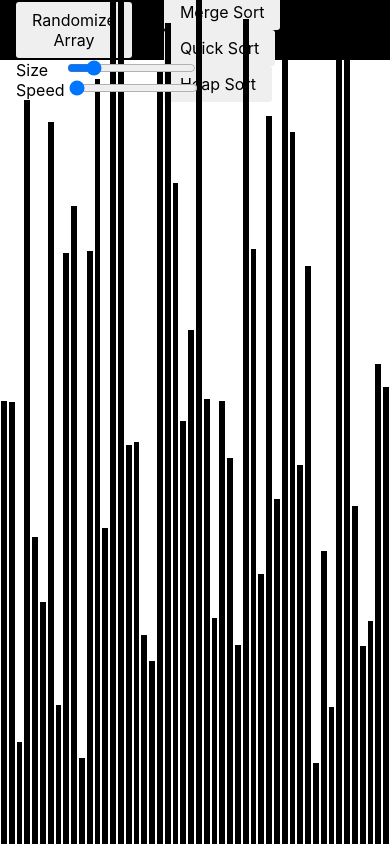
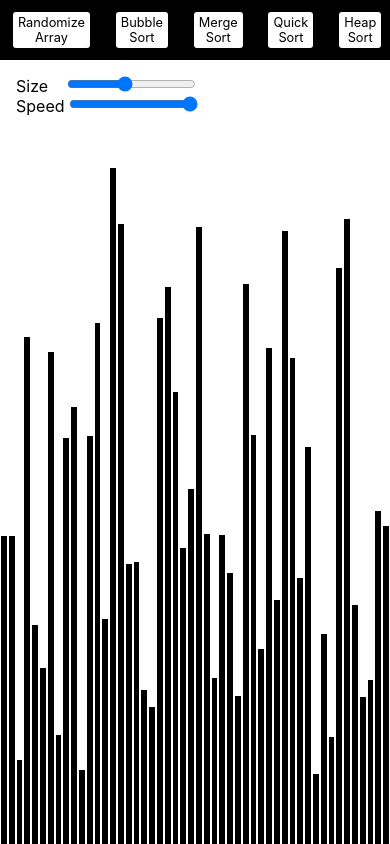
Before and after one commit to nkuek/SortEd, a React (Create React App) app: page / in a window 390 px wide. Built offline with nearby package versions, Linux system fonts and the light colour scheme.

Commit message:
mobile styling

```diff
--- a/src/App.js
+++ b/src/App.js
@@ -8,6 +8,7 @@ const generateRandomInt = (min, max) => {
 };
 
 function App() {
+    document.body.style.height = `${window.innerHeight}px`;
     const [array, setArray] = useState([]);
     const [loading, setLoading] = useState(false);
     const [arrayLength, setArrayLength] = useState(50);
@@ -20,7 +21,7 @@ function App() {
         }
         const array = [];
         for (let i = 0; i < arrayLength; i++) {
-            array.push(generateRandomInt(50, 1000));
+            array.push(generateRandomInt(50, window.innerHeight * 0.8));
         }
         setArray(array);
     };
--- a/src/components/Navigation/Navigation.css
+++ b/src/components/Navigation/Navigation.css
@@ -5,3 +5,7 @@
     align-items: center;
     background-color: black;
 }
+
+.sorting-container {
+    display: flex;
+}
--- a/src/components/Navigation/index.js
+++ b/src/components/Navigation/index.js
@@ -18,9 +18,13 @@ const Navigation = ({ resetArray, array, animationSpeed, setLoading }) => {
                 input.style.cursor = 'initial';
             });
         } else {
-            document.querySelectorAll('input').forEach((input) => {
-                input.disabled = false;
-                input.style.cursor = 'pointer';
+            document.querySelectorAll('button').forEach((button) => {
+                button.disabled = false;
+                button.style.cursor = 'pointer';
+            });
+            document.querySelectorAll('input').forEach((button) => {
+                button.disabled = false;
+                button.style.cursor = 'pointer';
             });
         }
     }, [sorting]);
@@ -41,31 +45,31 @@ const Navigation = ({ resetArray, array, animationSpeed, setLoading }) => {
                 setTimeout(() => {
                     barOneStyle.backgroundColor = color;
                     barTwoStyle.backgroundColor = color;
-                }, i * animationSpeed);
+                }, i * Math.abs(animationSpeed));
             } else {
                 setTimeout(() => {
                     const [barOneIdx, newHeight] = animations[i];
                     const barOneStyle = arrayBars[barOneIdx].style;
                     barOneStyle.height = `${newHeight}px`;
-                }, i * animationSpeed);
+                }, i * Math.abs(animationSpeed));
             }
         }
         for (let i = 0; i < arrayBars.length; i++) {
             setTimeout(() => {
                 arrayBars[i].style.backgroundColor = sortedColor;
-            }, animationSpeed * animations.length);
+            }, Math.abs(animationSpeed) * animations.length);
         }
 
         setTimeout(() => {
             setSorting(false);
             setSorted(true);
-        }, animationSpeed * animations.length);
+        }, Math.abs(animationSpeed) * animations.length);
     };
 
     const mergeSort = () => {
+        if (sorted) resetArray();
         setSorting(true);
         setLoading(true);
-        if (sorted) resetArray();
         setTimeout(() => {
             setLoading(false);
             const animations = mergeSortAnimations(array);
@@ -74,9 +78,9 @@ const Navigation = ({ resetArray, array, animationSpeed, setLoading }) => {
     };
 
     const bubbleSort = () => {
+        if (sorted) resetArray();
         setSorting(true);
         setLoading(true);
-        if (sorted) resetArray();
         setTimeout(() => {
             setLoading(false);
             const animations = bubbleSortAnimations(array);
--- a/src/components/SortingVisualizer/SortingVisualizer.css
+++ b/src/components/SortingVisualizer/SortingVisualizer.css
@@ -26,6 +26,7 @@
     flex-direction: column;
     position: absolute;
     z-index: 1;
+    margin-top: 1em;
 }
 
 .array-size-container > label {
--- a/src/components/SortingVisualizer/index.js
+++ b/src/components/SortingVisualizer/index.js
@@ -22,9 +22,9 @@ const SortingVisualizer = ({
                     <input
                         onChange={(e) => setArrayLength(e.target.value)}
                         type="range"
-                        min="20"
-                        max="200"
-                        step="15"
+                        min="10"
+                        max="100"
+                        step="10"
                         value={array.length}
                     ></input>
                 </div>
@@ -33,9 +33,9 @@ const SortingVisualizer = ({
                     <input
                         onChange={(e) => setAnimationSpeed(e.target.value)}
                         type="range"
-                        min="5"
-                        max="500"
-                        step="100"
+                        min="-301"
+                        max="1"
+                        step="-50"
                         value={animationSpeed}
                     ></input>
                 </div>
--- a/src/index.css
+++ b/src/index.css
@@ -1,7 +1,6 @@
 html, body {
     margin: 0;
     padding: 0;
-    height: 100vh;
 }
 body {
   margin: 0;
@@ -28,8 +27,16 @@ button {
     margin: 0em 1em;
     padding: .5em 1em;
     border-radius: 3px;
+    background-color: white;
 }
 
 input {
     margin: 0;
 }
+
+@media only screen and (max-width: 900px) {
+    button {
+        padding: .2em .4em;
+        font-size: .8em;
+    }
+}
```
